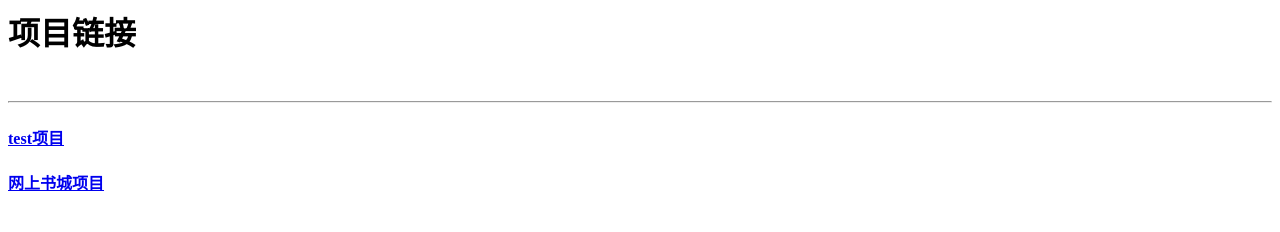
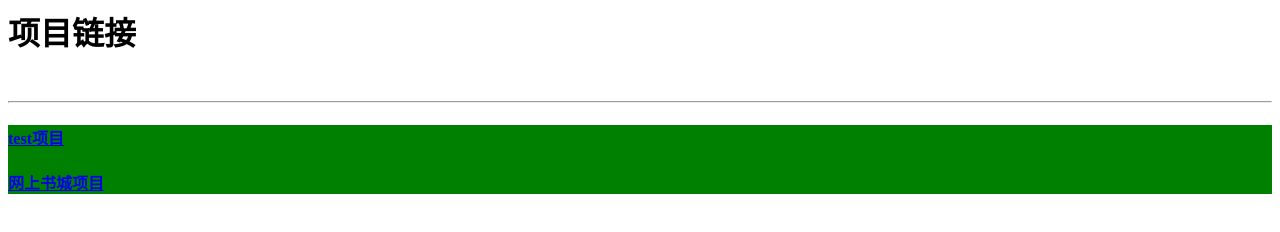
Before and after one commit to GTyuyan/GTyuyan.github.io, a plain HTML site: page index.html in a window 1280 px wide. Drawn offline with Linux system fonts and the light colour scheme.

Commit message:
加入样式表

```diff
--- a/index.html
+++ b/index.html
@@ -2,13 +2,20 @@
 <html>
 	<head>
 		<title>预言在Github上的个人主页</title>
+		<style type="text/css">
+			div {
+				background-color:green
+			}
+		</style>
 	</head>
 	<body>
 		<h1>项目链接</h1>
 		<br/>
 		<hr style="color:'blue'"/>
-		<a href='https://gtyuyan.github.io/test'><h4>test项目</h4></a>
-		<a href='https://starrysky.gnrok.cc/ssh_crm/index.html'><h4>网上书城项目</h4></a>
+		<div>
+			<a href='https://gtyuyan.github.io/test'><h4>test项目</h4></a>
+			<a href='https://starrysky.gnrok.cc/ssh_crm/index.html'><h4>网上书城项目</h4></a>
+		</div>
 
 	</body>
 
```
